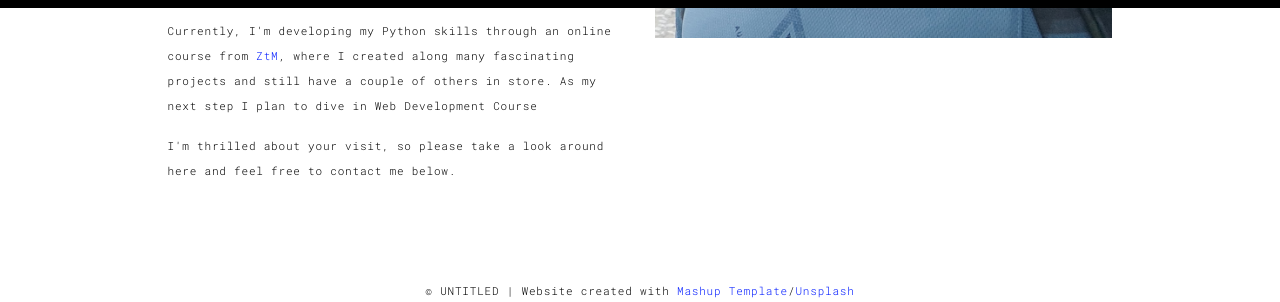
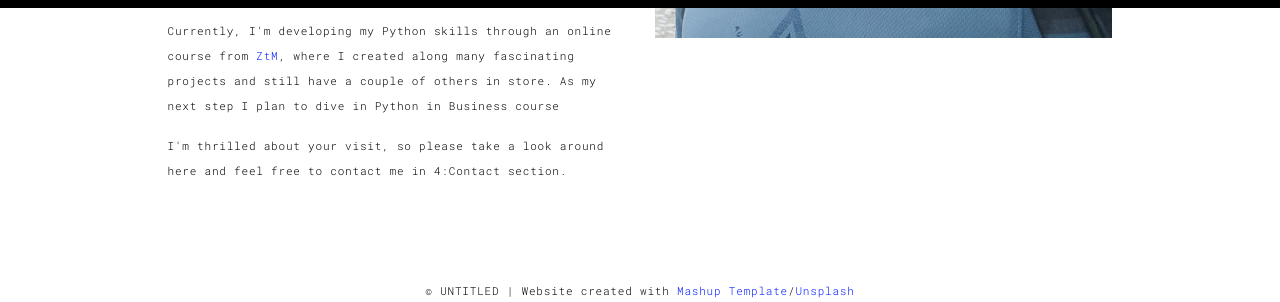
Before and after one commit to JonatanTur/portfolio, a Flask app: page /about.html in a window 1280 px wide. Shown: the part 792-1094 px from the top of the page. Run offline with Flask 3, Linux system fonts and the light colour scheme; some libraries are stand-ins or nearby versions.

```diff
--- a/templates/about.html
+++ b/templates/about.html
@@ -73,9 +73,9 @@
                    </p>
                   <h3>My self-development path</h3>   </h3>
                   <p>Currently, I'm developing my Python skills through an online course from <a href="https://zerotomastery.io/courses/learn-python/">ZtM</a>, where I created along many fascinating projects
-                  and still have a couple of others in store. As my next step I plan to dive in Web Development Course </p>
+                  and still have a couple of others in store. As my next step I plan to dive in Python in Business course </p>
                   <p>
-                    I'm thrilled about your visit, so please take a look around here and feel free to contact me below.</p>
+                    I'm thrilled about your visit, so please take a look around here and feel free to contact me in 4:Contact section.</p>
 
                 </div>
                 <div class="col-xs-12 col-md-6">
--- a/templates/index.html
+++ b/templates/index.html
@@ -59,7 +59,7 @@
                   <span>I'm Jonatan Turski</span>
                   <span>I will be a Python Expert</span>
                   <span>One day ;)</span>
-                  <span>take a look around here and feel free to contact me</span>
+                  <span>look around here and feel free to get in touch</span>
                 </span>
                 <span id="typed"></span>
               </h1>
```
